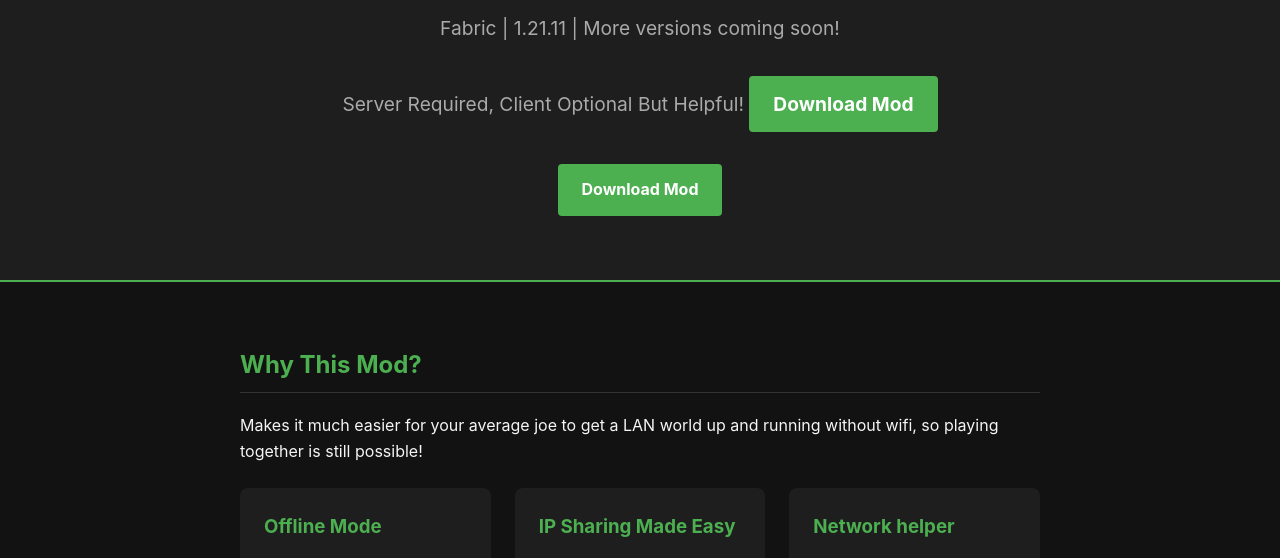
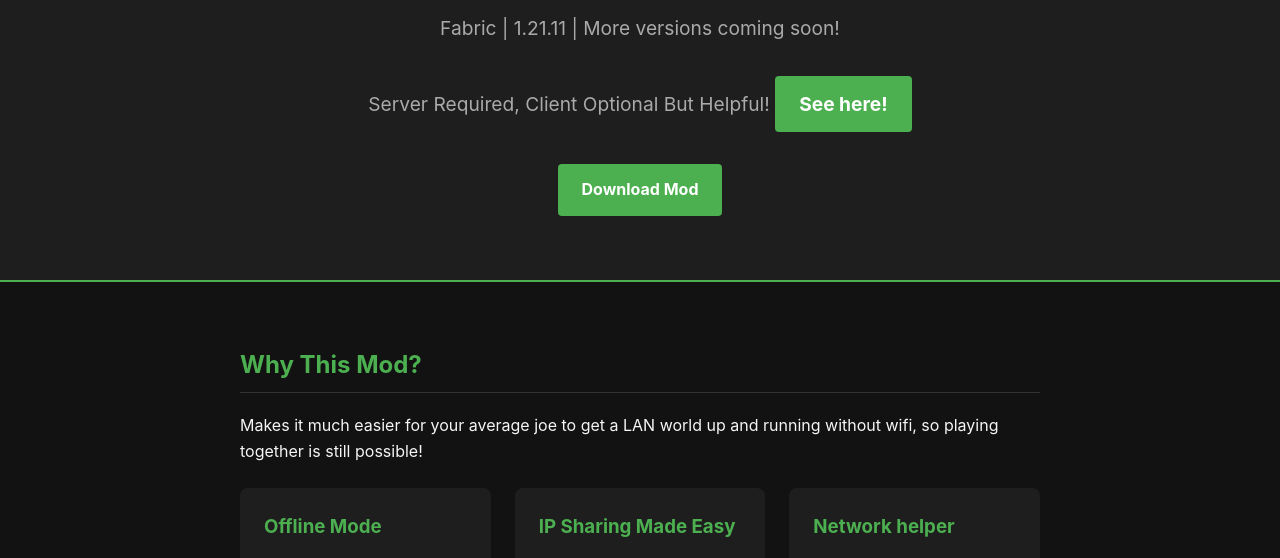
Before and after one commit to WolfJTA/OPPweb, a plain HTML site: page index.html in a window 1280 px wide. Shown: the part 208-766 px from the top of the page. Drawn offline with Linux system fonts and the light colour scheme.

Commit message:
Update index.html

```diff
--- a/index.html
+++ b/index.html
@@ -130,7 +130,7 @@
         <h1>Play Offline Together</h1>
         <p>A simple Minecraft Fabric mod that makes playing LAN worlds without internet access easy and simple.</p>
                 <p>Fabric | 1.21.11 | More versions coming soon!</p>
-                        <p>Server Required, Client Optional But Helpful! <a href="https://modrinth.com/project/offlineplaypackage" class="button">Download Mod</a></p>
+                        <p>Server Required, Client Optional But Helpful! <a href="#Client" class="button">See here!</a></p>
         <a href="https://modrinth.com/project/offlineplaypackage" class="button">Download Mod</a>
     </header>
 
```
